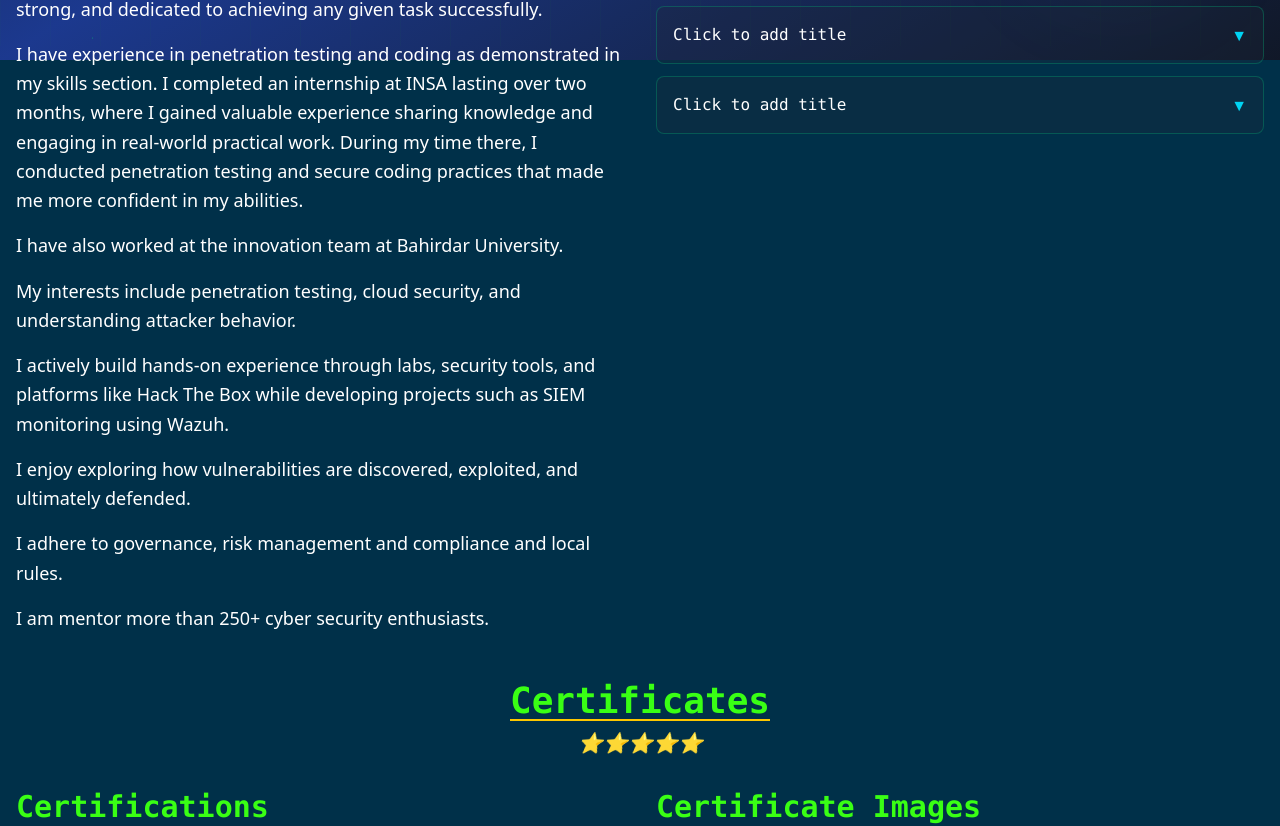
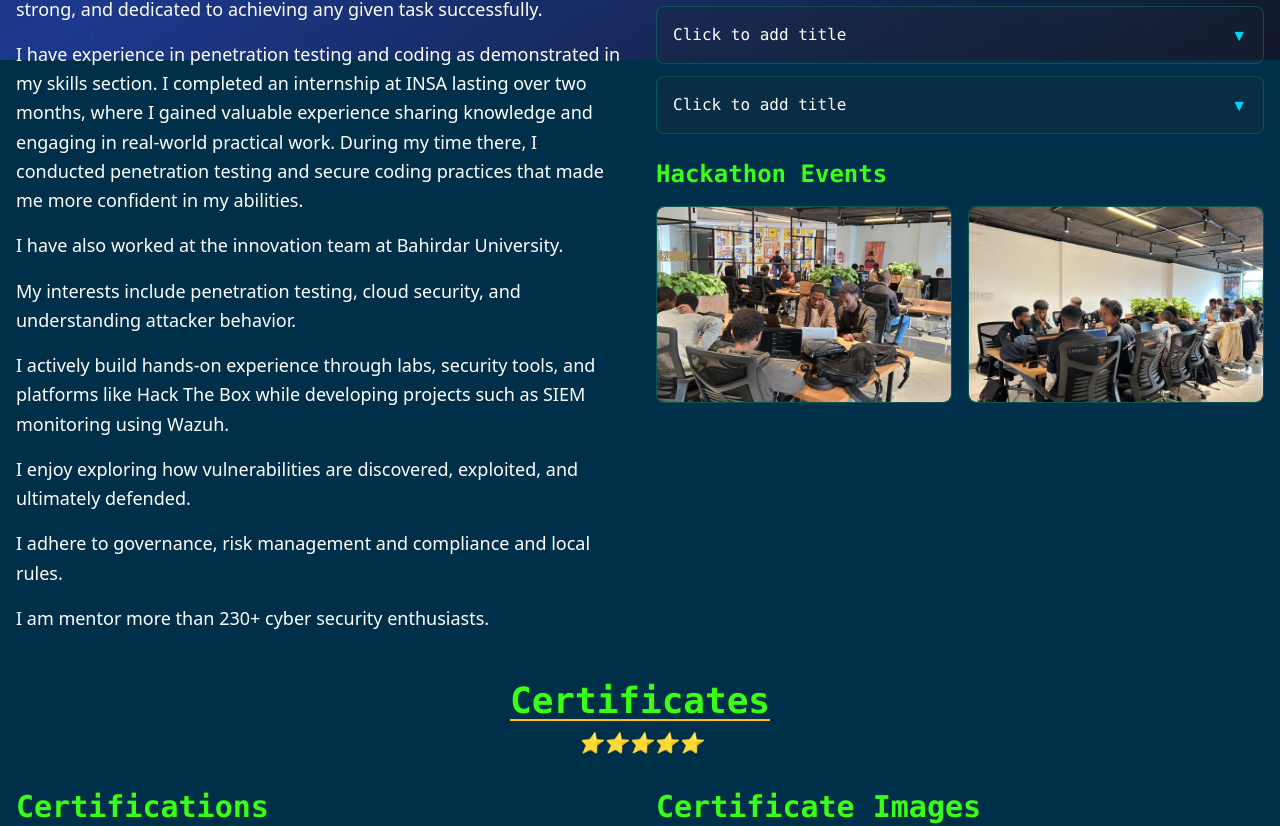
Before and after one commit to Anonimize4/mini-project-, a React (Vite) app: page / in a window 1280 px wide. Shown: the part 740-1566 px from the top of the page. Built offline with nearby package versions, Linux system fonts and the light colour scheme.

Commit message:
adding the community participation

```diff
--- a/src/components/AboutSection.tsx
+++ b/src/components/AboutSection.tsx
@@ -61,7 +61,7 @@ const AboutSection = () => {
             I adhere to governance, risk management and compliance and local rules.
           </p>
           <p className="text-white text-lg leading-relaxed mt-4">
-            I am mentor more than 250+ cyber security enthusiasts.
+            I am mentor more than 230+ cyber security enthusiasts.
           </p>
         </motion.div>
 
@@ -111,6 +111,44 @@ const AboutSection = () => {
               </motion.div>
             ))}
           </div>
+
+          {/* Hackathon Images */}
+          <div className="mt-6">
+            <h4 className="text-2xl font-semibold mb-4 font-mono" style={{ color: '#39FF14' }}>Hackathon Events</h4>
+            <div className="grid grid-cols-2 gap-4">
+              {[
+                { src: "/hackatons/hackathon.jpg", alt: "Hackathon Event 1" },
+                { src: "/hackatons/samiHackathon.jpg", alt: "Sami Hackathon Event" }
+              ].map((hackathon, index) => (
+                <motion.div
+                  key={index}
+                  className="relative group"
+                  whileHover={{ scale: 1.05 }}
+                  initial={{ opacity: 0, y: 20 }}
+                  whileInView={{ opacity: 1, y: 0 }}
+                  transition={{ duration: 0.4, delay: 0.2 + index * 0.1 }}
+                  viewport={{ once: true }}
+                >
+                  <div className="aspect-[3/2] rounded-lg overflow-hidden bg-gray-800/50 border border-emerald-500/30">
+                    <img
+                      src={hackathon.src}
+                      alt={hackathon.alt}
+                      className="w-full h-full object-cover rounded-lg"
+                    />
+                  </div>
+                  <motion.div
+                    className="absolute inset-0 bg-gradient-to-t from-black/80 to-transparent rounded-lg opacity-0 group-hover:opacity-100 transition-opacity duration-300 flex items-end justify-center pb-4"
+                    initial={{ opacity: 0 }}
+                    whileHover={{ opacity: 1 }}
+                  >
+                    <span className="bg-gradient-to-r from-blue-500 to-cyan-600 text-white text-sm px-4 py-2 rounded-lg font-mono">
+                      🏆 Hackathon
+                    </span>
+                  </motion.div>
+                </motion.div>
+              ))}
+            </div>
+          </div>
         </motion.div>
       </div>
     </section>
--- a/src/components/Footer.tsx
+++ b/src/components/Footer.tsx
@@ -9,16 +9,16 @@ const Footer: React.FC = () => {
           <path d="M12 0c-6.626 0-12 5.373-12 12 0 5.302 3.438 9.8 8.207 11.387.599.111.793-.261.793-.577v-2.234c-3.338.726-4.033-1.416-4.033-1.416-.546-1.387-1.333-1.756-1.333-1.756-1.089-.745.083-.729.083-.729 1.205.084 1.839 1.237 1.839 1.237 1.07 1.834 2.807 1.304 3.492.997.107-.775.418-1.305.762-1.604-2.665-.305-5.467-1.334-5.467-5.931 0-1.311.469-2.381 1.236-3.221-.124-.303-.535-1.524.117-3.176 0 0 1.008-.322 3.301 1.23.957-.266 1.983-.399 3.003-.404 1.02.005 2.047.138 3.006.404 2.291-1.552 3.297-1.23 3.297-1.23.653 1.653.242 2.874.118 3.176.77.84 1.235 1.911 1.235 3.221 0 4.609-2.807 5.624-5.479 5.921.43.372.823 1.102.823 2.222v3.293c0 .319.192.694.801.576 4.765-1.589 8.199-6.086 8.199-11.386 0-6.627-5.373-12-12-12z"/>
         </svg>
       ),
-      href: "https://github.com/samuelbelay"
+      href: "https://github.com/Anonimize4"
     },
     {
-      name: "LinkedIn",
+      name: "Medium",
       icon: (
         <svg className="w-5 h-5" fill="currentColor" viewBox="0 0 24 24">
-          <path d="M19 0h-14c-2.761 0-5 2.239-5 5v14c0 2.761 2.239 5 5 5h14c2.762 0 5-2.239 5-5v-14c0-2.761-2.238-5-5-5zm-11 19h-3v-11h3v11zm-1.5-12.268c-.966 0-1.75-.79-1.75-1.764s.784-1.764 1.75-1.764 1.75.79 1.75 1.764-.783 1.764-1.75 1.764zm13.5 12.268h-3v-5.604c0-3.368-4-3.113-4 0v5.604h-3v-11h3v1.765c1.396-2.586 7-2.777 7 2.476v6.759z"/>
+          <path d="M13.54 12a6.8 6.8 0 01-6.77 6.82A6.8 6.8 0 010 12a6.8 6.8 0 016.77-6.82A6.8 6.8 0 0113.54 12zM20.96 12c0 3.54-1.51 6.42-3.38 6.42-1.87 0-3.39-2.88-3.39-6.42s1.52-6.42 3.39-6.42 3.38 2.88 3.38 6.42M24 12c0 3.17-.53 5.75-1.19 5.75-.66 0-1.19-2.58-1.19-5.75s.53-5.75 1.19-5.75C23.47 6.25 24 8.83 24 12z"/>
         </svg>
       ),
-      href: "https://linkedin.com/in/samuelbelay"
+      href: "https://medium.com/@samuelbelay81/building-a-home-soc-with-wazuh-on-kali-linux-07b7305ef756"
     },
     {
       name: "Twitter",
```
